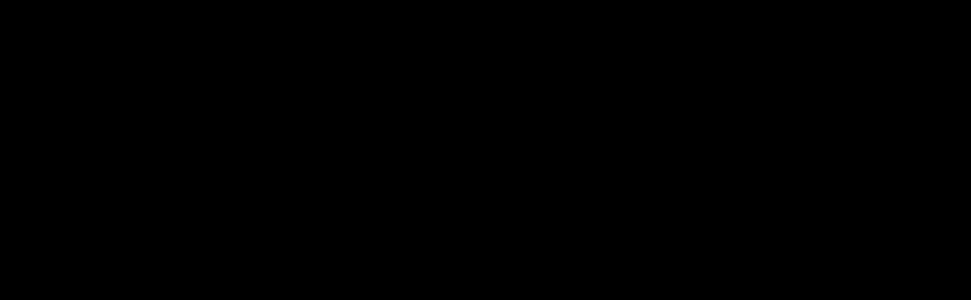
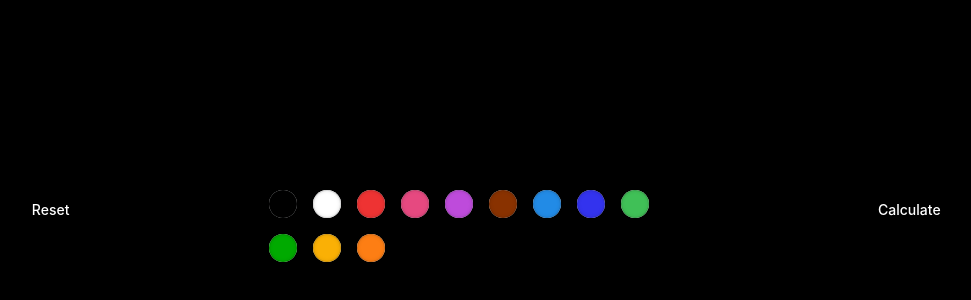
Before and after one commit to abhi114/ai-calculator, a React (Vite) app: page / in a window 1280 px wide. Shown: the part 162-462 px from the top of the page, without its empty margins (160-1131 px from the left). Built offline with nearby package versions, Linux system fonts and the light colour scheme.

Commit message:
color added

```diff
--- a/package.json
+++ b/package.json
@@ -15,6 +15,7 @@
     "@radix-ui/react-slot": "^1.1.0",
     "@types/node": "^22.5.5",
     "autoprefixer": "^10.4.20",
+    "axios": "^1.7.7",
     "class-variance-authority": "^0.7.0",
     "clsx": "^2.1.1",
     "lucide-react": "^0.441.0",
--- /dev/null
+++ b/src/constants.ts
@@ -0,0 +1,16 @@
+const SWATCHES = [
+    "#000000",  // black
+    "#ffffff",  // white
+    "#ee3333",  // red
+    "#e64980",  // pink
+    "#be4bdb",  // purple
+    "#893200",  // brown
+    "#228be6",  // blue
+    "#3333ee",  // dark blue
+    "#40c057",  // green
+    "#00aa00",  // dark green
+    "#fab005",  // yellow
+    "#fd7e14",  // orange
+];
+
+export { SWATCHES };
--- a/src/screens/home/index.tsx
+++ b/src/screens/home/index.tsx
@@ -1,8 +1,36 @@
 import { useEffect, useRef, useState } from "react";
-
+import { SWATCHES } from "@/constants";
+import {ColorSwatch,Group} from '@mantine/core';
+import {Button} from '@/components/ui/button';
+import axios from 'axios';
+//for backend interface
+interface Response {
+    expr:string;
+    result:string;
+    assign:boolean;
+}
+//result for our expression like x+y
+interface GeneratedResult{
+    expression:string;
+    answer:string;
+}
 export default function Home() {
     const canvasRef = useRef<HTMLCanvasElement>(null); //used to store a value in a component but dont want to re render
     const [isDrawing,setIsDrawing] = useState(false);
+    const [color,setColor] = useState('rgb(255,255,255)');
+    const [reset,setReset] = useState(false);
+    const [result,setResult] = useState<GeneratedResult>(); //generated result state
+    const [dictOfVars,setDictOfVars] = useState({}); //used when assigning values to variable like x=5 ,x=8;
+
+    useEffect(() => {
+      if(reset){
+        resetCanvas();
+        setReset(false);
+      }
+
+
+    }, [reset]);
+
     useEffect(()=>{
         //initialize the canvas elements
         const canvas = canvasRef.current;
@@ -17,6 +45,31 @@ export default function Home() {
             }
         }
     },[])
+
+    const sendData =async()=>{
+        const canvas = canvasRef.current;
+        if(canvas){
+            const response = await axios({
+                method:'post',
+                url:`${import.meta.env.VITE_API_URL}/calculate`,
+                data:{
+                    image:canvas.toDataURL('image/png'),
+                    dict_of_vars:dictOfVars
+                }
+            })
+            const resp = await response.data;
+            console.log('Response' + resp);
+        }
+    }
+    const resetCanvas = ()=>{
+        const canvas = canvasRef.current;
+        if(canvas){
+            const ctx = canvas.getContext('2d');
+            if(ctx){
+                ctx.clearRect(0,0,canvas.width,canvas.height);
+            }
+        }
+    };
     //mouse click event for start drawing
     //<HTMLCanvasElement>: This is a generic parameter that specifies which HTML element the event is associated with
     const startDrawing = (e:React.MouseEvent<HTMLCanvasElement>)=>{
@@ -44,7 +97,7 @@ export default function Home() {
         if(canvas){
             const ctx = canvas.getContext('2d');
             if(ctx){
-                ctx.strokeStyle = 'white';
+                ctx.strokeStyle = color;
                 ctx.lineTo(e.nativeEvent.offsetX,e.nativeEvent.offsetY);
                 ctx.stroke();
             }
@@ -53,6 +106,18 @@ export default function Home() {
 
     return (
         <>
+        <div className="grid grid-cols-3 gap-2">
+            <Button onClick={()=>{setReset(true)}}
+                className="z-20 bg-black text-white" variant='default' color="black">Reset
+            </Button>
+            <Group className="z-20">
+                {SWATCHES.map((Swatchcolor:string)=>(
+                    <ColorSwatch key={Swatchcolor} color={Swatchcolor} onClick={()=>setColor(Swatchcolor)}/>
+                ))}
+            </Group>
+            <Button onClick={sendData}
+                className="z-20 bg-black text-white" variant='default' color="black">Calculate</Button>
+        </div>
         <canvas ref={canvasRef} id="canvas" className="absolute top-0 left-0 w-full h-full bg-black" onMouseDown={startDrawing} onMouseOut={stopDrawing}
         onMouseUp={stopDrawing} onMouseMove={draw}/>
         </>
```
Also changed, not shown: 1 other file (tests, documents, lock files or other folders).
